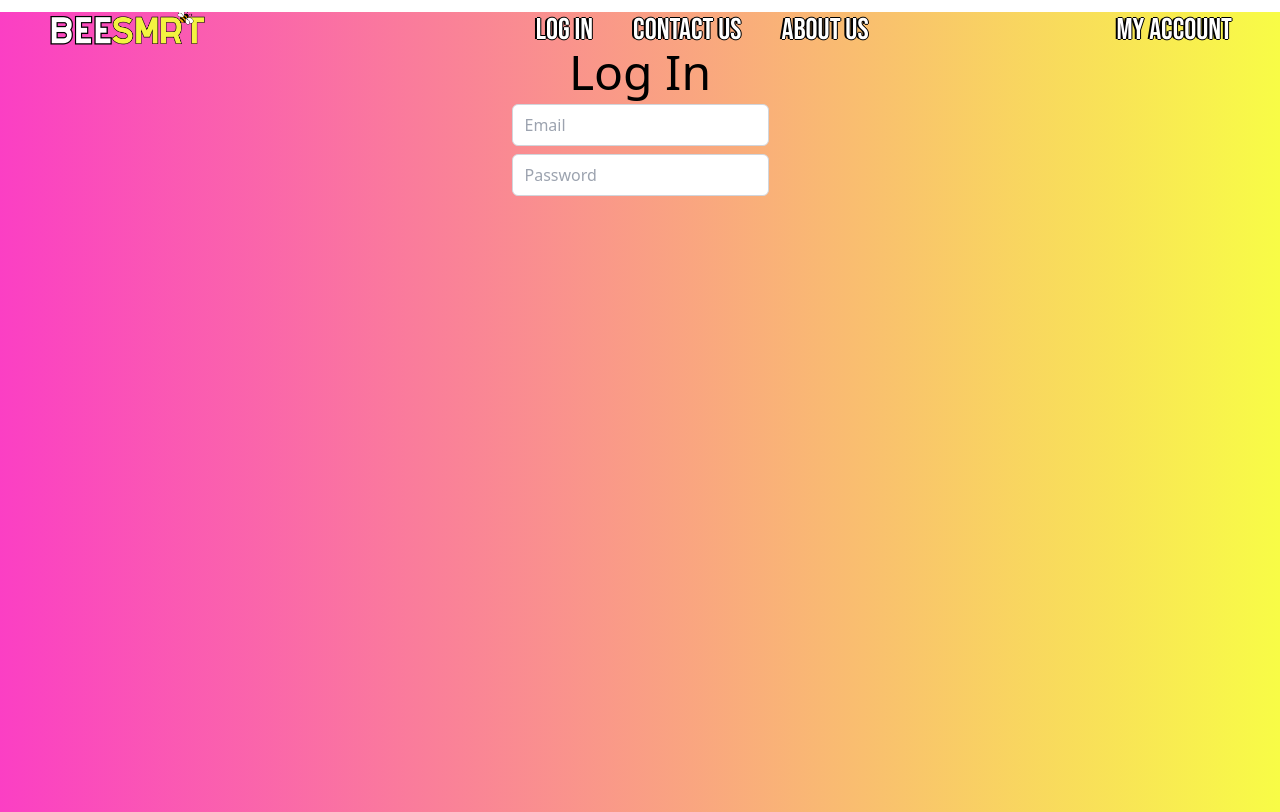
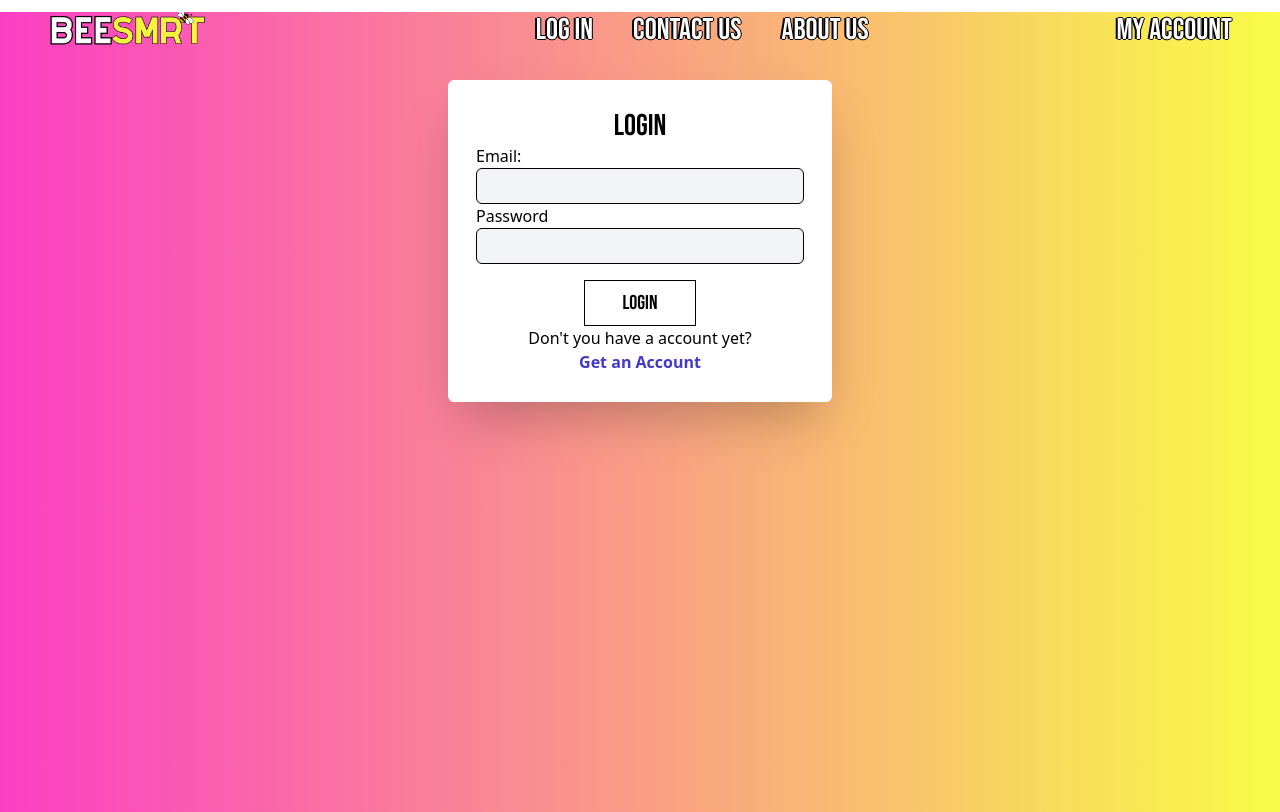
Before and after one commit to MRJonas343/BEESMRT, a React (Vite) app: page /LogIn in a window 1280 px wide. Built offline with nearby package versions, Linux system fonts and the light colour scheme.

Commit message:
nuevo log in

```diff
--- a/src/components/LogIn.tsx
+++ b/src/components/LogIn.tsx
@@ -1,18 +1,28 @@
 import NavBar from "./NavBar"
 
 const LogIn = () => {
-
-
-
     return (
         <main className="w-screen h-screen bg-Gradient1">
             <NavBar/>
-            <h1 className="text-5xl text-center">Log In</h1>
-            <section className="flex flex-col items-center">
-                <input className="border border-gray-300 rounded-md px-3 py-2 mt-2" placeholder="Email" type="text"></input>
-                <input className="border border-gray-300 rounded-md px-3 py-2 mt-2" placeholder="Password" type="password"></input>
-                <div className="fb-login-button" data-width="200" data-size="" data-button-type="" data-layout="" data-auto-logout-link="false" data-use-continue-as="false"></div>
-            </section>
+        <div className="flex justify-center">
+            <div className="bg-white rounded-md p-7 mt-8 text-center w-96 shadow-2xl">
+                <span className="font-Principal text-3xl">LOGIN</span> <br />
+                <div className="text-left">
+                    Email: <br />
+                    <input type="text" className="bg-gray-100 border border-black rounded-md w-full h-9 p-2"/>
+                </div>
+                <div className="text-left pb-4">
+                    Password <br />
+                    <input type="password" className="bg-gray-100 border border-black rounded-md w-full h-9 p-2"/>
+                </div>
+                <div>
+                    <button className="border border-black font-Principal text-xl p-2 w-28 transition duration-300 hover:bg-yellow-300">LOGIN</button>
+                </div>
+                <div className="Footer-Login">
+                    Don't you have a account yet? <br /> <a href="" className="text-indigo-700 font-semibold">Get an Account</a>
+                </div>
+            </div>
+        </div>
         </main>
     )
 }
--- a/src/css/output.css
+++ b/src/css/output.css
@@ -733,10 +733,6 @@ video {
   margin-right: 0.5rem;
 }
 
-.mt-2 {
-  margin-top: 0.5rem;
-}
-
 .mt-3 {
   margin-top: 0.75rem;
 }
@@ -747,6 +743,10 @@ video {
 
 .mt-7 {
   margin-top: 1.75rem;
+}
+
+.mt-8 {
+  margin-top: 2rem;
 }
 
 .block {
@@ -814,22 +814,6 @@ video {
   height: 100vh;
 }
 
-.h-2 {
-  height: 0.5rem;
-}
-
-.h-4 {
-  height: 1rem;
-}
-
-.h-8 {
-  height: 2rem;
-}
-
-.h-10 {
-  height: 2.5rem;
-}
-
 .w-1\/3 {
   width: 33.333333%;
 }
@@ -850,6 +834,10 @@ video {
   width: 5rem;
 }
 
+.w-24 {
+  width: 6rem;
+}
+
 .w-28 {
   width: 7rem;
 }
@@ -876,6 +864,10 @@ video {
 
 .w-72 {
   width: 18rem;
+}
+
+.w-96 {
+  width: 24rem;
 }
 
 .w-\[350px\] {
@@ -911,14 +903,6 @@ video {
   width: 100vw;
 }
 
-.w-8 {
-  width: 2rem;
-}
-
-.w-24 {
-  width: 6rem;
-}
-
 .max-w-\[240px\] {
   max-width: 240px;
 }
@@ -927,20 +911,20 @@ video {
   max-width: 24rem;
 }
 
+.basis-2\/6 {
+  flex-basis: 33.333333%;
+}
+
+.basis-4\/6 {
+  flex-basis: 66.666667%;
+}
+
 .basis-\[25\%\] {
   flex-basis: 25%;
 }
 
 .basis-\[75\%\] {
   flex-basis: 75%;
-}
-
-.basis-2\/6 {
-  flex-basis: 33.333333%;
-}
-
-.basis-4\/6 {
-  flex-basis: 66.666667%;
 }
 
 .translate-x-full {
@@ -1060,9 +1044,9 @@ video {
   border-width: 1px;
 }
 
-.border-gray-300 {
+.border-black {
   --tw-border-opacity: 1;
-  border-color: rgb(209 213 219 / var(--tw-border-opacity));
+  border-color: rgb(0 0 0 / var(--tw-border-opacity));
 }
 
 .bg-blue-700 {
@@ -1163,10 +1147,6 @@ video {
   padding: 1.75rem;
 }
 
-.p-3 {
-  padding: 0.75rem;
-}
-
 .px-10 {
   padding-left: 2.5rem;
   padding-right: 2.5rem;
@@ -1217,11 +1197,6 @@ video {
   padding-bottom: 1.75rem;
 }
 
-.px-2 {
-  padding-left: 0.5rem;
-  padding-right: 0.5rem;
-}
-
 .pb-3 {
   padding-bottom: 0.75rem;
 }
@@ -1252,6 +1227,10 @@ video {
 
 .pt-7 {
   padding-top: 1.75rem;
+}
+
+.text-left {
+  text-align: left;
 }
 
 .text-center {
@@ -1343,6 +1322,11 @@ video {
   color: rgb(251 67 193 / var(--tw-text-opacity));
 }
 
+.text-indigo-700 {
+  --tw-text-opacity: 1;
+  color: rgb(67 56 202 / var(--tw-text-opacity));
+}
+
 .text-white {
   --tw-text-opacity: 1;
   color: rgb(255 255 255 / var(--tw-text-opacity));
@@ -1351,6 +1335,12 @@ video {
 .text-yellow-400 {
   --tw-text-opacity: 1;
   color: rgb(250 204 21 / var(--tw-text-opacity));
+}
+
+.shadow-2xl {
+  --tw-shadow: 0 25px 50px -12px rgb(0 0 0 / 0.25);
+  --tw-shadow-colored: 0 25px 50px -12px var(--tw-shadow-color);
+  box-shadow: var(--tw-ring-offset-shadow, 0 0 #0000), var(--tw-ring-shadow, 0 0 #0000), var(--tw-shadow);
 }
 
 .shadow-sm {
@@ -1375,6 +1365,14 @@ video {
   outline-color: #020617;
 }
 
+.transition {
+  transition-property: color, background-color, border-color, text-decoration-color, fill, stroke, opacity, box-shadow, transform, filter, -webkit-backdrop-filter;
+  transition-property: color, background-color, border-color, text-decoration-color, fill, stroke, opacity, box-shadow, transform, filter, backdrop-filter;
+  transition-property: color, background-color, border-color, text-decoration-color, fill, stroke, opacity, box-shadow, transform, filter, backdrop-filter, -webkit-backdrop-filter;
+  transition-timing-function: cubic-bezier(0.4, 0, 0.2, 1);
+  transition-duration: 150ms;
+}
+
 .transition-all {
   transition-property: all;
   transition-timing-function: cubic-bezier(0.4, 0, 0.2, 1);
@@ -1391,6 +1389,10 @@ video {
   transition-duration: 200ms;
 }
 
+.duration-300 {
+  transition-duration: 300ms;
+}
+
 .ease-in-out {
   transition-timing-function: cubic-bezier(0.4, 0, 0.2, 1);
 }
@@ -1412,6 +1414,11 @@ video {
   background-color: rgb(67 56 202 / var(--tw-bg-opacity));
 }
 
+.hover\:bg-yellow-300:hover {
+  --tw-bg-opacity: 1;
+  background-color: rgb(253 224 71 / var(--tw-bg-opacity));
+}
+
 .hover\:bg-yellow-400:hover {
   --tw-bg-opacity: 1;
   background-color: rgb(250 204 21 / var(--tw-bg-opacity));
@@ -1575,12 +1582,24 @@ video {
     height: 50vh;
   }
 
+  .lg\:h-\[70\%\] {
+    height: 70%;
+  }
+
   .lg\:h-\[70vh\] {
     height: 70vh;
   }
 
-  .lg\:h-\[70\%\] {
-    height: 70%;
+  .lg\:w-32 {
+    width: 8rem;
+  }
+
+  .lg\:w-56 {
+    width: 14rem;
+  }
+
+  .lg\:w-6 {
+    width: 1.5rem;
   }
 
   .lg\:w-\[22vw\] {
@@ -1591,26 +1610,10 @@ video {
     width: 90%;
   }
 
-  .lg\:w-56 {
-    width: 14rem;
-  }
-
-  .lg\:w-32 {
-    width: 8rem;
-  }
-
-  .lg\:w-6 {
-    width: 1.5rem;
-  }
-
   .lg\:flex-row {
     flex-direction: row;
   }
 
-  .lg\:flex-col {
-    flex-direction: column;
-  }
-
   .lg\:items-center {
     align-items: center;
   }
@@ -1621,11 +1624,6 @@ video {
 
   .lg\:gap-6 {
     gap: 1.5rem;
-  }
-
-  .lg\:bg-red-400 {
-    --tw-bg-opacity: 1;
-    background-color: rgb(248 113 113 / var(--tw-bg-opacity));
   }
 
   .lg\:pl-14 {
```
Also changed, not shown: LogIn.tsx (deleted, +0 -29 lines).
